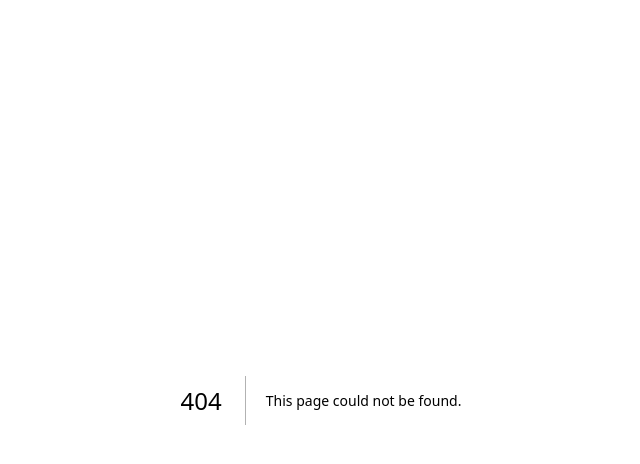
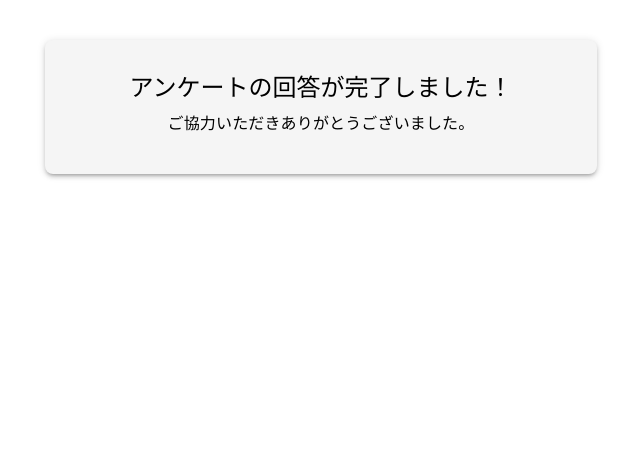
Before and after one commit to yamatowani/questionnaire-system, a Next.js app in the folder client/: page /complete in a window 1280 px wide. Before the commit this address had no page. Shown: the top 464 px of the page, without its empty margins (319-959 px from the left). Built offline with nearby package versions, Linux system fonts and the light colour scheme.

Commit message:
add: complete page

```diff
--- /dev/null
+++ b/client/src/app/complete/page.tsx
@@ -0,0 +1,9 @@
+import Complete from "@/components/complete"
+
+export default function CompletePage() {
+  return (
+    <div>
+       <Complete />
+    </div>
+  )
+}
--- /dev/null
+++ b/client/src/components/complete/index.tsx
@@ -0,0 +1,30 @@
+import React from 'react';
+import {
+  Box,
+  Container,
+  Typography,
+} from '@mui/material';
+
+export default function Complete() {
+  return (
+    <Container component="main" maxWidth="sm">
+      <Box
+        sx={{
+          textAlign: 'center',
+          mt: 5,
+          p: 4,
+          borderRadius: 2,
+          backgroundColor: '#f5f5f5',
+          boxShadow: 3,
+        }}
+      >
+        <Typography variant="h5" component="h1" gutterBottom>
+          アンケートの回答が完了しました！
+        </Typography>
+        <Typography variant="body1" gutterBottom>
+          ご協力いただきありがとうございました。
+        </Typography>
+      </Box>
+    </Container>
+  );
+};
```
